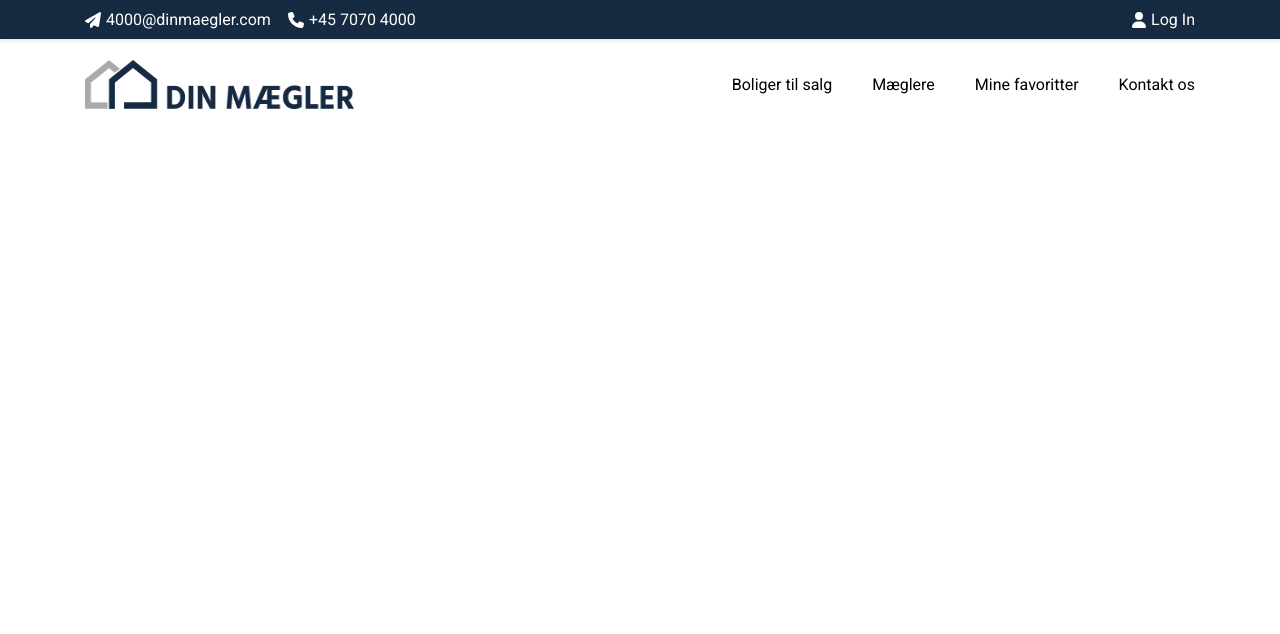
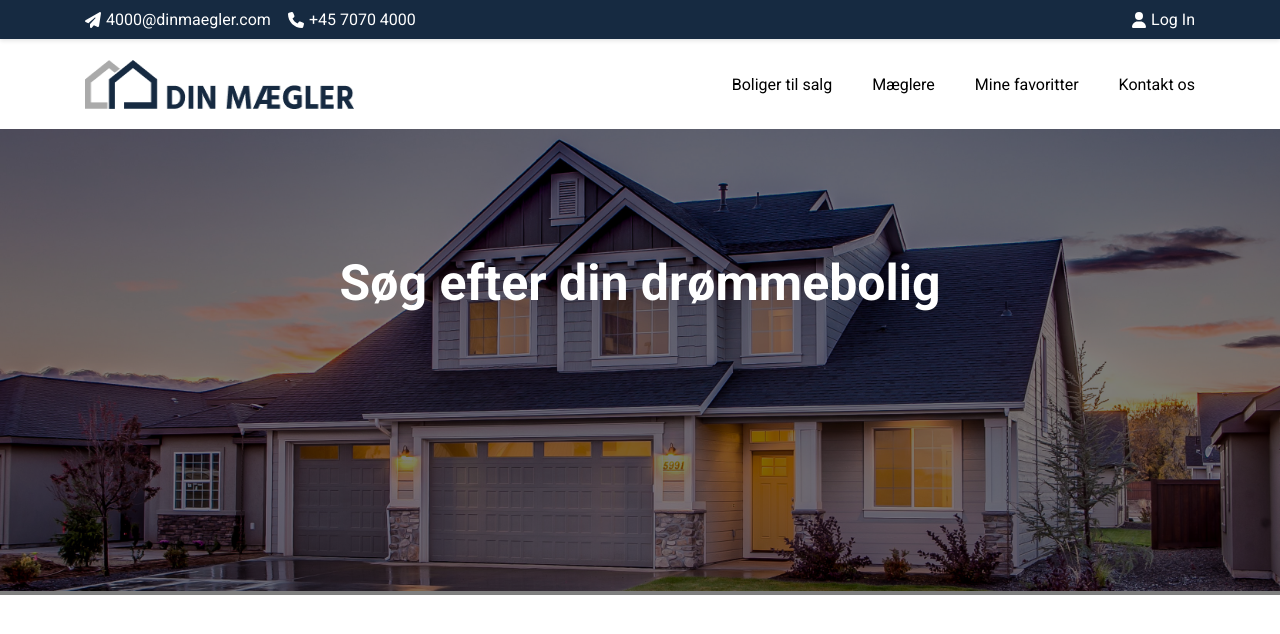
Before and after one commit to Mrleick/Din-maegler, a React (Create React App) app: page / in a window 1280 px wide. Shown: the top 634 px of the page. Built offline with nearby package versions, Linux system fonts and the light colour scheme.

Commit message:
Updated code.

```diff
--- a/src/App.js
+++ b/src/App.js
@@ -2,20 +2,23 @@ import React from "react";
 import styled from "styled-components";
 import Info from "./components/info";
 import Navi from "./components/navigation";
+import Hero from "./components/hero";
 
 // Styled-component for the Main container
 const Main = styled.div`
   max-width: 1110px;
   margin: 0 auto;
+  position: relative;
+  z-index: 2;
 `;
 
 function App() {
   return (
     <div>
       <Info />
-      <Main>
-        <Navi />
-      </Main>
+      <Navi />
+      <Hero />
+      <Main></Main>
     </div>
   );
 }
--- /dev/null
+++ b/src/components/hero.jsx
@@ -0,0 +1,46 @@
+import React from "react";
+import styled from "styled-components";
+import heroimg from "../assets/hero.jpg";
+
+const HeroDiv = styled.div`
+  position: relative;
+`;
+
+const HeroImgStyled = styled.img`
+  max-width: 1920px;
+  width: 100%;
+  height: auto;
+  z-index: 1;
+`;
+
+const HeroHeader = styled.h1`
+  z-index: 2;
+  position: absolute;
+  top: 33%;
+  left: 50%;
+  transform: translate(-50%, -50%);
+  color: white;
+  font-size: 50px;
+`;
+
+const Overlay = styled.div`
+  position: absolute;
+  top: 0;
+  left: 0;
+  width: 100%;
+  height: 100%;
+  background-color: rgba(0, 0, 0, 0.5);
+  z-index: 1;
+`;
+
+function Hero() {
+  return (
+    <HeroDiv>
+      <HeroImgStyled src={heroimg} alt="Hero" />
+      <Overlay />
+      <HeroHeader>Søg efter din drømmebolig</HeroHeader>
+    </HeroDiv>
+  );
+}
+
+export default Hero;
--- a/src/components/navigation.jsx
+++ b/src/components/navigation.jsx
@@ -6,6 +6,8 @@ const NavBar = styled.div`
   display: flex;
   height: 90px;
   align-items: center;
+  max-width: 1110px;
+  margin: 0 auto;
 `;
 // Styled-component til logoet
 const LogoImage = styled.img`
```
Also changed, not shown: src/assets/hero.jpg (added).
